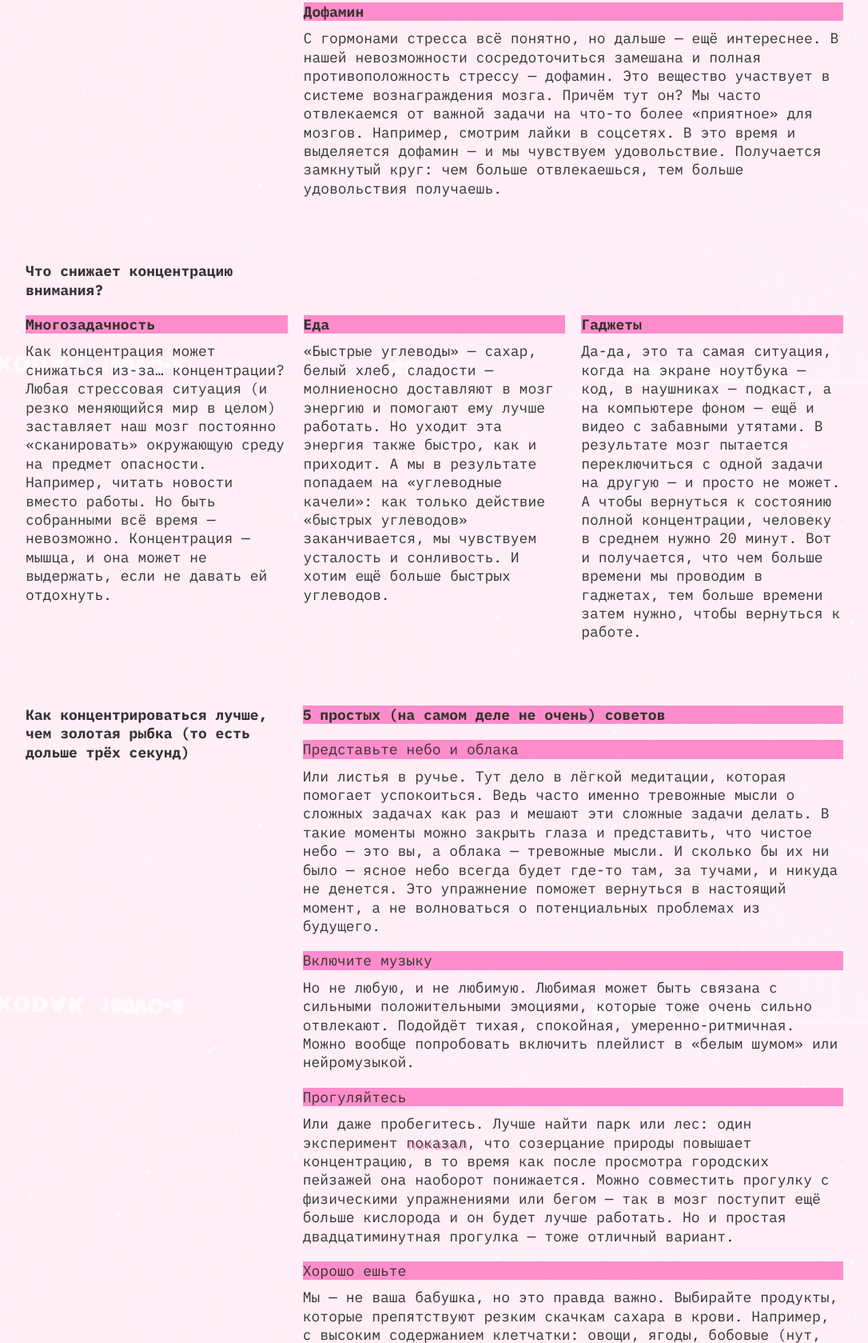
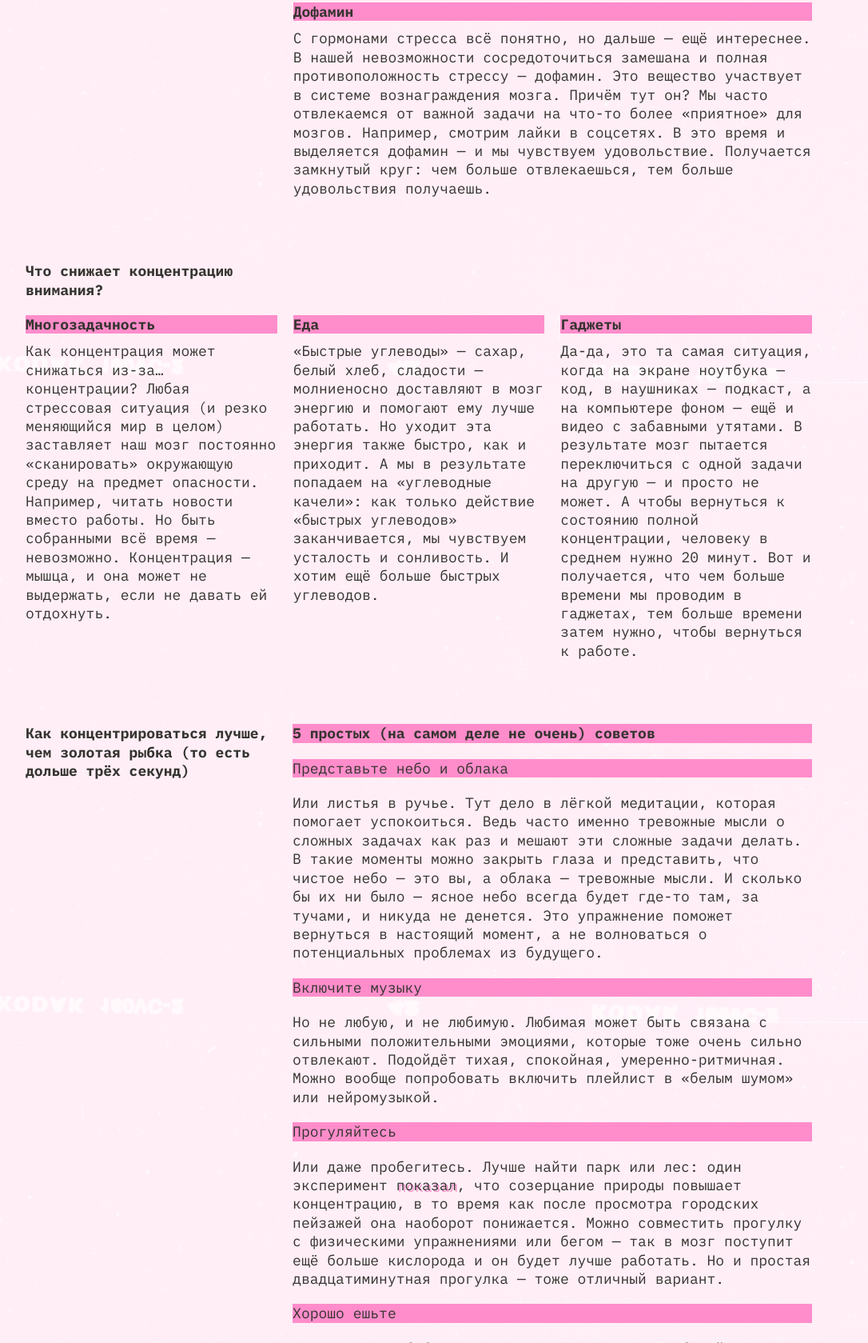
Before and after one commit to Chechevism/slozhno-sosredotochitsya, a plain HTML site: page index.html in a window 1280 px wide. Shown: the part 1121-2800 px from the top of the page at 80% size, without its empty margins (116-1202 px from the left). Drawn offline with Linux system fonts and the light colour scheme.

Commit message:
Исправление ошибок и центрирования

```diff
--- a/index.html
+++ b/index.html
@@ -6,7 +6,8 @@
     <meta name="viewport" content="width=device-width, initial-scale=1.0" />
     <meta name="color-scheme" content="dark light" />
     <title>Сложно сосредоточиться</title>
-    <link rel="icon" href="./images/favicon.ico" />
+    <link rel="icon" href="./images/favicon.ico" sizes="any"/>
+    <link rel="icon" href="./images/favicon.svg" type="image/svg+xml"/>
     <link rel="apple-touch-icon" href="./images/mobile-icon.png" />
     <link rel="stylesheet" href="./fonts/fonts.css" />
     <link rel="stylesheet" href="./styles/variables.css" />
@@ -131,13 +132,13 @@
           Как концентрироваться лучше, чем золотая рыбка (то есть дольше трёх
           секунд)
         </h2>
-        <h2 class="subtitle__bold title-decor">
+        <h3 class="subtitle__bold title-decor">
           5 простых (на самом деле не очень) советов
-        </h2>
+        </h3>
         <article class="article__grid">
-          <h3 class="subtitle__normal title-decor">
+          <h4 class="subtitle__normal title-decor">
             Представьте небо и облака
-          </h3>
+          </h4>
           <p class="main__text">
             Или листья в ручье. Тут дело в лёгкой медитации, которая помогает
             успокоиться. Ведь часто именно тревожные мысли о сложных задачах как
@@ -150,7 +151,7 @@
           </p>
         </article>
         <article class="article__grid">
-          <h3 class="subtitle__normal title-decor">Включите музыку</h3>
+          <h4 class="subtitle__normal title-decor">Включите музыку</h4>
           <p class="main__text">
             Но не любую, и не любимую. Любимая может быть связана с сильными
             положительными эмоциями, которые тоже очень сильно отвлекают.
@@ -159,7 +160,7 @@
           </p>
         </article>
         <article class="article__grid">
-          <h3 class="subtitle__normal title-decor">Прогуляйтесь</h3>
+          <h4 class="subtitle__normal title-decor">Прогуляйтесь</h4>
           <p class="main__text">
             Или даже пробегитесь. Лучше найти парк или лес: один эксперимент
             <a
@@ -175,7 +176,7 @@
           </p>
         </article>
         <article class="article__grid">
-          <h3 class="subtitle__normal title-decor">Хорошо ешьте</h3>
+          <h4 class="subtitle__normal title-decor">Хорошо ешьте</h4>
           <p class="main__text">
             Мы — не ваша бабушка, но это правда важно. Выбирайте продукты,
             которые препятствуют резким скачкам сахара в крови. Например, с
@@ -184,7 +185,7 @@
           </p>
         </article>
         <article class="article__grid">
-          <h3 class="subtitle__normal title-decor">Читайте</h3>
+          <h4 class="subtitle__normal title-decor">Читайте</h4>
           <p class="main__text">
             Настоящие бумажные книги. Это правда помогает с концентрацией: чтобы
             прочитать пост в соцсети, достаточно нескольких минут или даже
--- a/styles/style.css
+++ b/styles/style.css
@@ -16,6 +16,9 @@
 .decoration {
   position: absolute;
   color: var(--accent-color);
+  display: flex;
+  align-items: center;
+  gap: 10px;
 }
 
 .decorated-zone::before {
@@ -51,8 +54,8 @@
   width: 9px;
   height: 9px;
   border-radius: 50%;
-  box-shadow: 11px 0 4px 2px var(--accent-color);
-  background-color: transparent;
+  box-shadow: 0 0 4px 2px var(--accent-color);
+  background-color: var(--accent-color);
   visibility: var(--visibility);
 }
 
@@ -88,6 +91,7 @@
   min-width: 70px;
   min-height: 27px;
   line-height: 25px;
+  cursor: pointer;
 }
 
 button {
@@ -102,7 +106,7 @@ button:focus {
 }
 
 button:focus-visible {
-  box-shadow: 0 1px 0 var(--accent-color);
+  box-shadow: 0 1px 0 var(--decoration-color);
 }
 
 button:hover {
@@ -154,6 +158,7 @@ main {
 
 section {
   display: grid;
+  gap: 20px;
 }
 
 .section__title {
@@ -172,9 +177,6 @@ section {
   gap: 10px;
 }
 
-.article__grid:last-child {
-  margin-block-end: 30px;
-}
 
 .article__grid h4 {
   margin-block-end: 10px;
@@ -231,7 +233,7 @@ footer {
   }
 
   .decoration {
-    right: 30px;
+    right: 20px;
     top: 11px;
   }
 
@@ -258,14 +260,13 @@ footer {
     text-shadow: 2px 2px 0 var(--accent-color);
   }
 
-  section {
-    gap: 20px;
-    margin-block-end: 20px;
+  section:not(:last-child){
+    margin-block-end: 50px;
   }
 
   .section__images {
     gap: 10px;
-    margin-block-end: 41px;
+    margin-block-end: 40px;
   }
 
   footer {
@@ -284,7 +285,7 @@ footer {
   }
 
   .decoration {
-    right: 40px;
+    right: 30px;
     top: 21px;
   }
 
@@ -314,8 +315,8 @@ footer {
     align-self: center;
   }
 
-  section {
-    margin-block-end: 0;
+  section:not(:last-child) {
+    margin-block-end: 80px;
   }
 
   .section__why {
@@ -326,8 +327,7 @@ footer {
   }
 
   .section__what {
-    grid-template-columns: 23vh 22vh 22vh;
-    margin-block-start: 50px;
+    grid-template-columns: repeat(3, minmax(0, 1fr));
   }
 
   .section__what .article__grid {
@@ -337,12 +337,12 @@ footer {
 
   .section__how {
     grid-template-columns: 1.5fr 3fr;
-    margin-block-start: 50px;
+
   }
 
   .section__how .section__title {
     grid-row-start: 1;
-    grid-row-end: 8;
+    grid-row-end: 7;
   }
 
   .section__why .article__grid {
@@ -357,7 +357,6 @@ footer {
 
   .section__images {
     gap: 20px;
-    margin-block-start: 30px;
     margin-block-end: 60px;
   }
 
@@ -451,11 +450,6 @@ footer {
     column-gap: 10px;
   }
 
-  .section__what {
-    justify-content: center;
-    grid-template-columns: repeat(3, 40.95vh);
-  }
-
   .section__what .section__title {
     grid-template-columns: 0.5fr 1fr;
     grid-column-start: 1;
```
